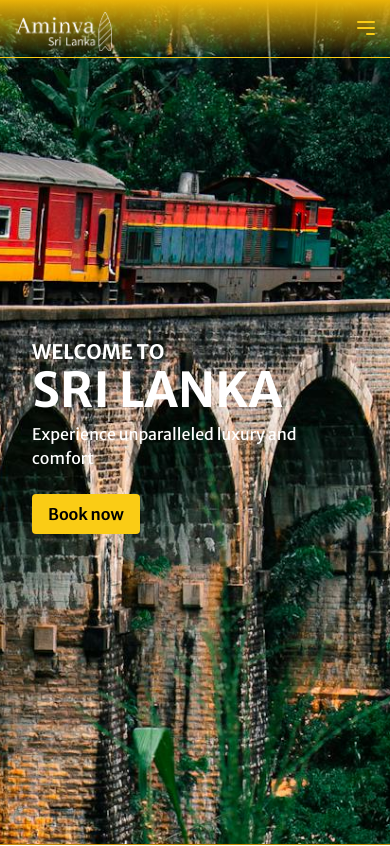
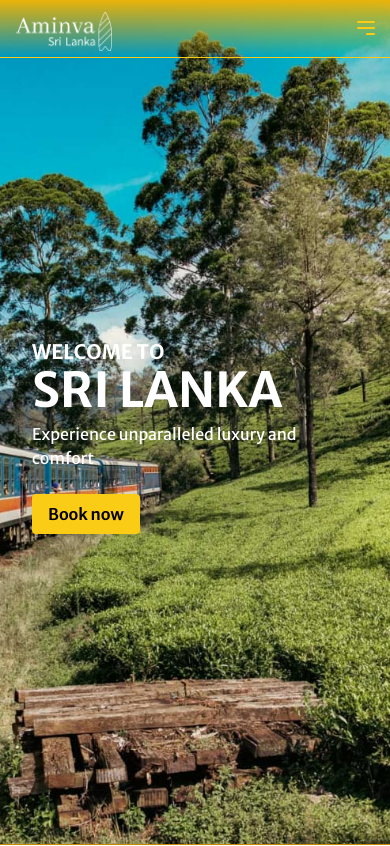
Before and after one commit to hcnpeiris/Aminva, a plain HTML site: page beach.html in a window 390 px wide. Shown: the top 846 px of the page. Drawn offline with nearby package versions, Linux system fonts and the light colour scheme.

Commit message:
update banner

```diff
--- a/beach.html
+++ b/beach.html
@@ -27,7 +27,7 @@
         /* Background image for screens smaller than 768px */
         @media (max-width: 1024px) {
             header {
-            background-image: url('banner.png');
+            background-image: url('img/train2.jpeg');
             }
         }
 
```
